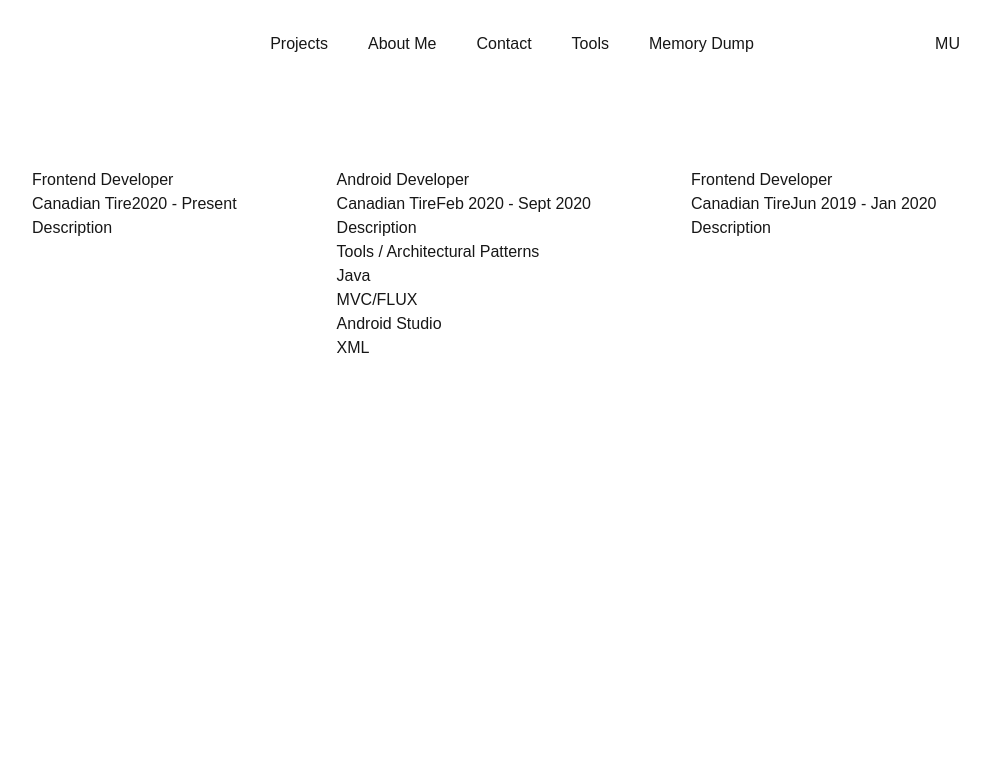
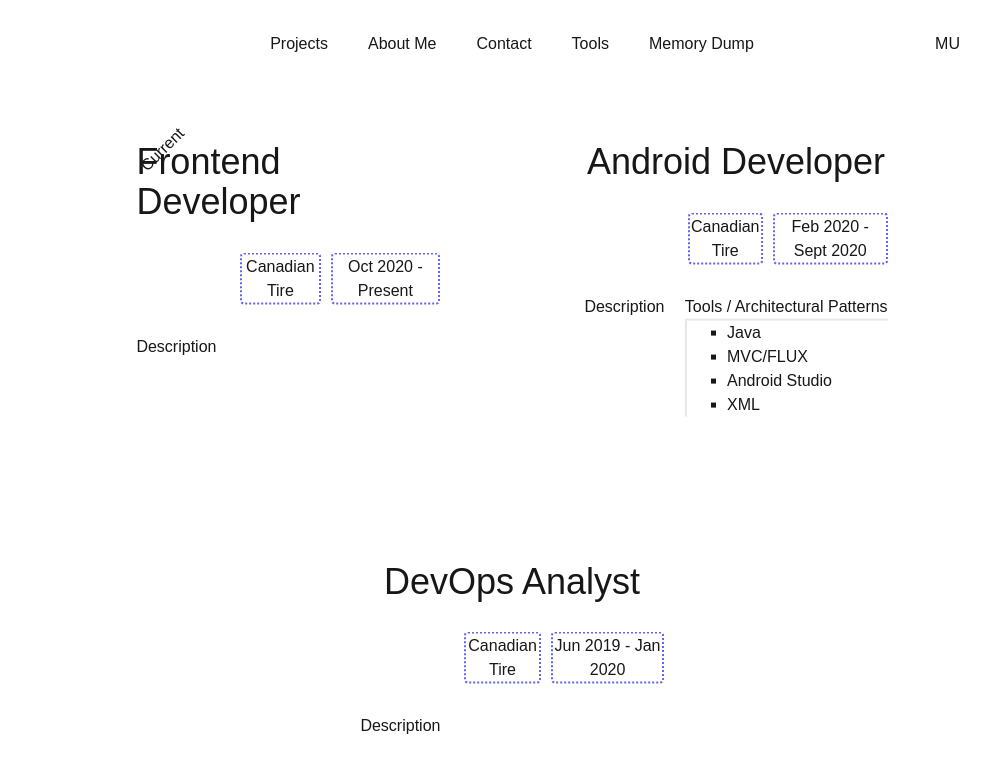
Before and after one commit to iceicles/portfolio, a Next.js app: page /about-me in a window 1280 px wide. Shown: the top 772 px of the page, without its empty margins (128-1118 px from the left). Built offline with nearby package versions, Linux system fonts and the light colour scheme.

Commit message:
working on about page

```diff
--- a/app/about-me/page.tsx
+++ b/app/about-me/page.tsx
@@ -3,8 +3,10 @@ import MainSection from '../../containers/about-page/main-section';
 export default function About() {
   return (
     <>
-      <main className='m-auto w-[75%] mt-[10vh]'>
-        <MainSection />
+      <main>
+        <div className='w-[75vw] mt-[5vh] absolute top-[50%] left-[50%] translate-x-[-50%] translate-y-[-50%]'>
+          <MainSection />
+        </div>
       </main>
     </>
   );
--- a/components/Card/AboutMeCard/index.tsx
+++ b/components/Card/AboutMeCard/index.tsx
@@ -1,8 +1,11 @@
+import Link from 'next/link';
 import React, { FC } from 'react';
 
 interface CardProps {
   id?: number;
+  isCurrent?: boolean;
   title: string;
+  href: string;
   description: string;
   workplace: string;
   yearsActive: string;
@@ -11,38 +14,51 @@ interface CardProps {
 }
 
 const AboutMeCard: FC<CardProps> = ({
+  isCurrent,
   title,
+  href,
   description,
   workplace,
   yearsActive,
   isTools,
   tools,
 }) => {
+  const borderClass = 'border-white border-2 border-solid rounded';
+  const tagBorderClass = 'border-indigo-500 border-2 border-dotted rounded';
   return (
-    <>
-      <section className='border-white border-dotted border-3 border-light-blue-500'>
-        <div className='flex-col gap-[30%]'>
-          <h2>{title}</h2>
-          <div>
-            <span>{workplace}</span>
-            <span>{yearsActive}</span>
+    <span className='w-[40%] relative'>
+      <div className={`h-[100%] w-[100%] p-[10%] ${borderClass}`}>
+        {isCurrent && (
+          <p className='absolute top-[10%] w-fit h-fit -rotate-45'>Current</p>
+        )}
+        <div className='flex flex-col items-center'>
+          <h2 className='text-4xl'>{title}</h2>
+          <div className='flex justify-between gap-[5%] self-end mt-[10%] text-center w-[200px]'>
+            <Link href={href} target='_blank' className={tagBorderClass}>
+              {workplace}
+            </Link>
+            <span className={tagBorderClass}>{yearsActive}</span>
           </div>
         </div>
-        <div className=''>
+        <div className='flex justify-between mt-[10%]'>
           <p>{description}</p>
           {isTools && (
-            <>
-              <h3>Tools / Architectural Patterns</h3>
-              <ul>
-                {tools?.map((tool, _i) => (
-                  <li key={_i}>{tool}</li>
-                ))}
-              </ul>
-            </>
+            <div>
+              <h3 className='border-b-2 w-max'>
+                Tools / Architectural Patterns
+              </h3>
+              <div className='border-l-2'>
+                <ul className=' list-[square] ml-[20%]'>
+                  {tools?.map((tool, _i) => (
+                    <li key={_i}>{tool}</li>
+                  ))}
+                </ul>
+              </div>
+            </div>
           )}
         </div>
-      </section>
-    </>
+      </div>
+    </span>
   );
 };
 
--- a/containers/about-page/main-section/constants.ts
+++ b/containers/about-page/main-section/constants.ts
@@ -4,14 +4,17 @@ import { AboutMeCard } from "../../../types/AboutMeCard"
 export const AboutMeCards: AboutMeCard[] = [
     {
         id: 1,
+        isCurrent: true,
         title: 'Frontend Developer',
+        href: 'https://www.canadiantire.ca/en.html',
         description: 'Description',
         workplace: 'Canadian Tire',
-        yearsActive: '2020 - Present',
+        yearsActive: 'Oct 2020 - Present',
     },
     {
         id: 2,
         title: 'Android Developer',
+        href: 'https://www.canadiantire.ca/en.html',
         description: 'Description',
         workplace: 'Canadian Tire',
         yearsActive: 'Feb 2020 - Sept 2020',
@@ -20,7 +23,8 @@ export const AboutMeCards: AboutMeCard[] = [
     },
     {
         id: 3,
-        title: 'Frontend Developer',
+        title: 'DevOps Analyst',
+        href: 'https://www.canadiantire.ca/en.html',
         description: 'Description',
         workplace: 'Canadian Tire',
         yearsActive: 'Jun 2019 - Jan 2020',
--- a/containers/about-page/main-section/index.tsx
+++ b/containers/about-page/main-section/index.tsx
@@ -3,18 +3,21 @@ import { AboutMeCards } from './constants';
 
 const MainSection = () => {
   return (
-    <div className='flex gap-[100px]'>
+    <div className='flex gap-y-[5vw] justify-evenly flex-wrap border-dotted'>
       {AboutMeCards.map((card) => (
-        <div key={card.id}>
+        <>
           <AboutMeCard
+            id={card.id}
+            isCurrent={card.isCurrent}
             title={card.title}
+            href={card.href}
             description={card.description}
             workplace={card.workplace}
             yearsActive={card.yearsActive}
             isTools={card.isTools}
             tools={card.tools}
           />
-        </div>
+        </>
       ))}
     </div>
   );
--- a/types/AboutMeCard.ts
+++ b/types/AboutMeCard.ts
@@ -1,6 +1,8 @@
 export type AboutMeCard = {
   id: number,
+  isCurrent?: boolean,
   title: string,
+  href: string,
   description: string,
   workplace: string,
   yearsActive: string,
```
